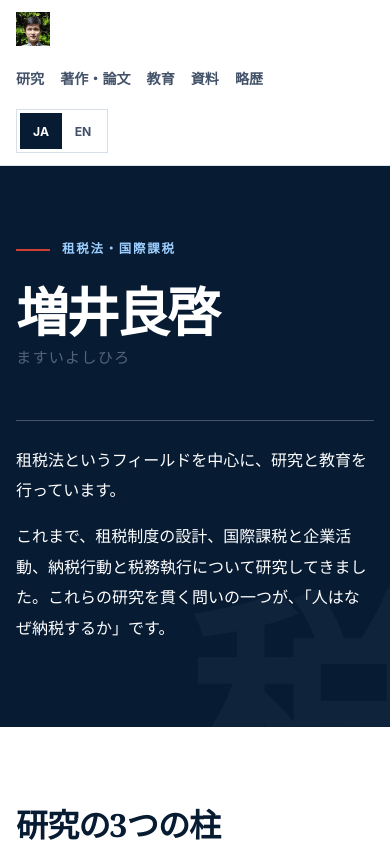
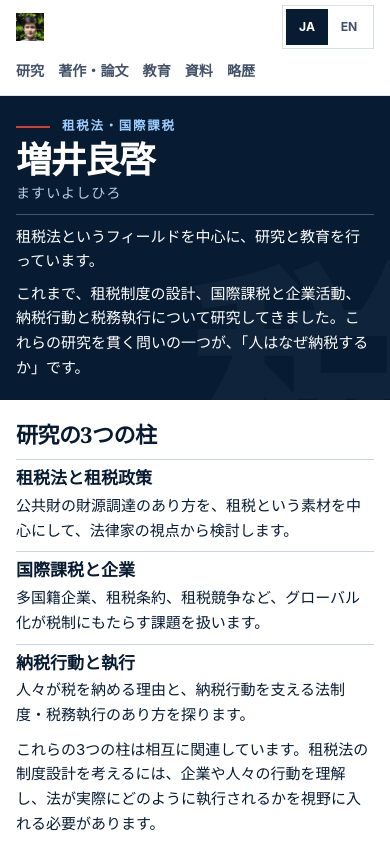
Before and after one commit to yomasui/yomasui.github.io, a plain HTML site: page index.html in a window 390 px wide. Shown: the top 849 px of the page. Drawn offline with Linux system fonts and the light colour scheme.

Commit message:
Publish approved compact layout for Japanese homepage

```diff
--- a/index.html
+++ b/index.html
@@ -34,6 +34,42 @@
 }
 @media (max-width: 820px) {
   .hero-grid, .pillar-grid { grid-template-columns: 1fr; }
+}
+</style>
+<style>
+body { font-size: .9375rem; line-height: 1.65; }
+.hero { padding: clamp(32px, 5vw, 68px) 0; }
+.hero-grid { gap: clamp(22px, 5vw, 64px); }
+.hero h1 { font-size: clamp(2.25rem, 5vw, 4.5rem); }
+.eyebrow { margin-bottom: 10px; }
+.name-reading { color: #bfcede; font-size: .875rem; }
+.hero-copy p { font-size: clamp(.9375rem, 1.4vw, 1.0625rem); line-height: 1.65; }
+.hero-copy p + p { margin-top: .5em; }
+.section, #current-research { padding-block: clamp(24px, 4vw, 52px); }
+h2 { font-size: clamp(1.375rem, 2.6vw, 2.125rem); }
+.pillar-grid { margin: 16px 0; gap: 18px; }
+.pillar-grid article { padding-top: 10px; }
+.pillar-grid h3, #current-research .m-topics h3 { margin: 0 0 3px; font-size: 1.0625rem; }
+#research-pillars .wrap > p { margin: 0; }
+#current-research .m-current-head { margin-bottom: 12px; }
+footer { padding-block: 24px; }
+@media (max-width: 620px) {
+  .header-inner { display: grid; grid-template-columns: 1fr auto; gap: 2px 12px; min-height: 0; padding-block: 5px; }
+  .nav-group { display: contents; }
+  .lang-switch { grid-column: 2; grid-row: 1; }
+  .main-nav { grid-column: 1 / -1; grid-row: 2; gap: 0 14px; }
+  .main-nav a { display: inline-flex; align-items: center; min-height: 32px; }
+  .monogram { width: 28px; height: 28px; }
+  .hero { padding-block: 20px; }
+  .hero-grid { gap: 10px; }
+  .hero-copy { padding-top: 9px; }
+  .eyebrow { margin-bottom: 5px; }
+  .name-reading { margin-top: 2px; }
+  .section, #current-research { padding-block: 20px; }
+  .pillar-grid { gap: 8px; margin: 10px 0; }
+  .pillar-grid article { padding-top: 6px; }
+  #current-research .m-topics { gap: 10px; }
+  footer { padding-block: 18px; }
 }
 </style>
 </head>
```
